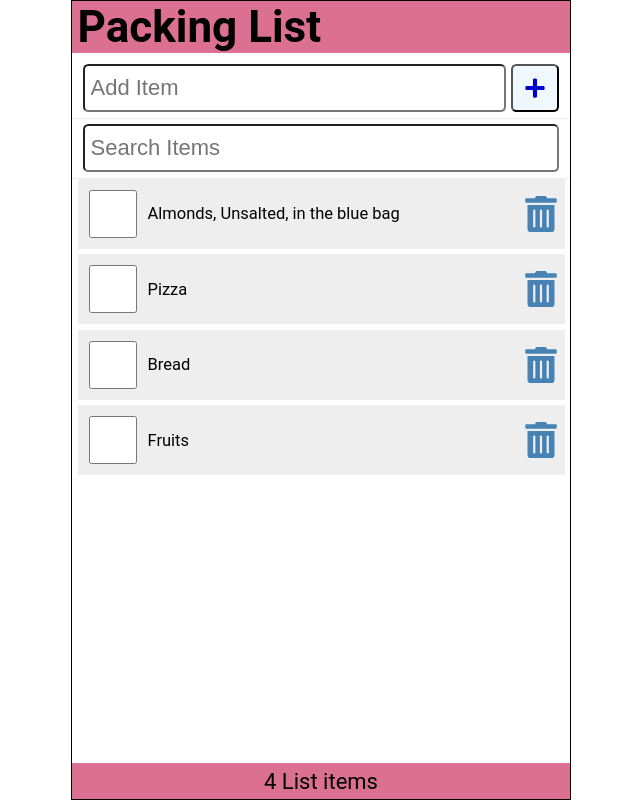
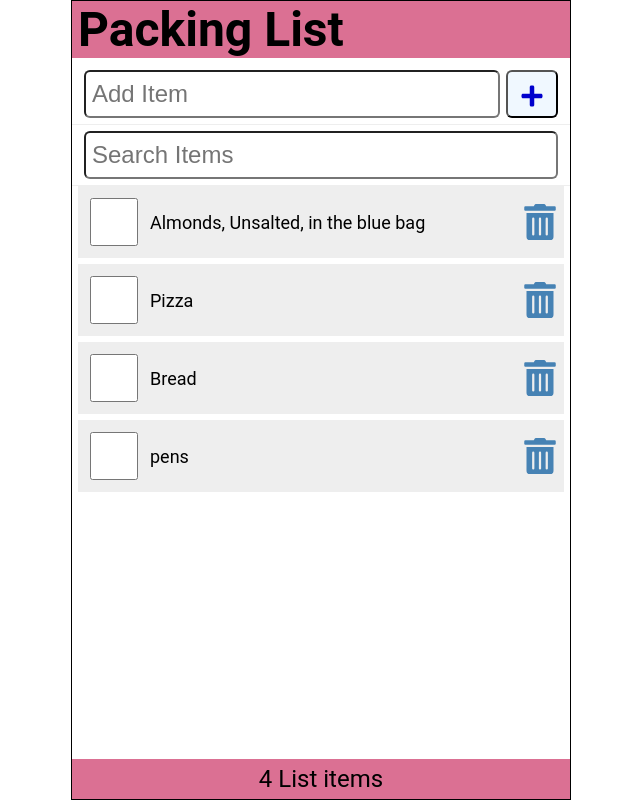
Before and after one commit to Stellamargy/Phase-2-React--Project, a React (Create React App) app: page / in a window 1280 px wide. Shown: the whole page, without its empty margins (319-959 px from the left). Built offline with nearby package versions, Linux system fonts and the light colour scheme; data requests are answered from the project's data file.

Commit message:
css clean up

```diff
--- a/Data/db.json
+++ b/Data/db.json
@@ -16,9 +16,9 @@
       "item": "Bread"
     },
     {
-      "id": 5,
+      "id": 4,
       "checked": false,
-      "item": "Fruits"
+      "item": "pens"
     }
   ]
 }
--- a/src/index.css
+++ b/src/index.css
@@ -5,7 +5,7 @@
 }
 
 html {
-  font-size: 22px;
+  font-size: 24px
 }
 
 body {
```
